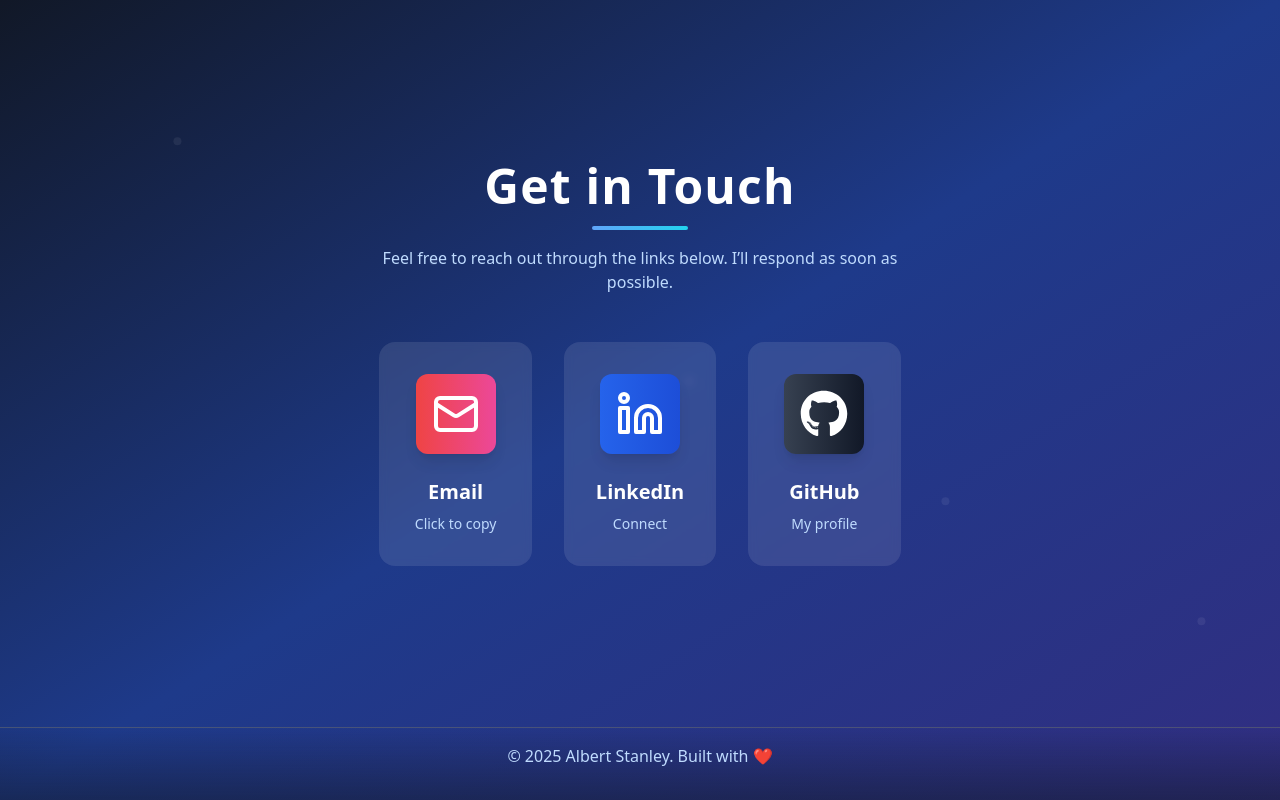
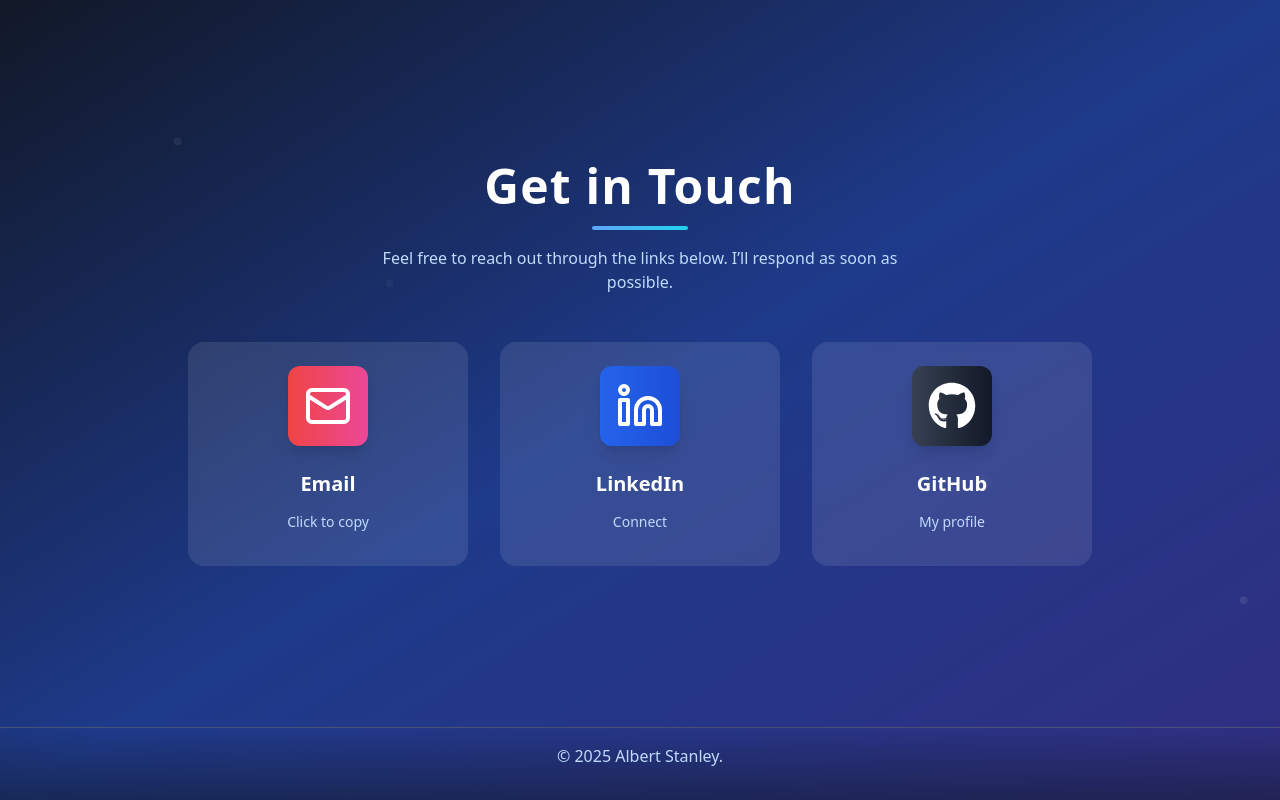
Before and after one commit to Albert-Stanley/Albert-Portfolio, a React (Vite) app: page / in a window 1280 px wide. Shown: the part 5510-6310 px from the top of the page. Built offline with nearby package versions, Linux system fonts and the light colour scheme.

Commit message:
feat: implement ContactCard component for improved contact method display; refactor ContactSection to utilize new component; update translations to remove heart icon from footer

```diff
--- /dev/null
+++ b/src/components/ContactCard.tsx
@@ -0,0 +1,83 @@
+import React from "react";
+import { motion } from "framer-motion";
+import { Check } from "lucide-react";
+import { TFunction } from "i18next";
+
+interface ContactMethod {
+  icon: React.ReactElement;
+  label: string;
+  value: string;
+  action: () => void;
+  color: string;
+  hoverColor: string;
+}
+
+interface ContactCardProps {
+  method: ContactMethod;
+  index: number;
+  emailCopied: boolean;
+  t: TFunction<"translation", undefined>;
+}
+
+const ContactCard: React.FC<ContactCardProps> = ({
+  method,
+  index,
+  emailCopied,
+  t,
+}) => {
+  const isEmailCard = method.label === "Email";
+
+  return (
+    <motion.div
+      key={method.label}
+      initial={{ opacity: 0, y: 50 }}
+      whileInView={{ opacity: 1, y: 0 }}
+      transition={{ duration: 0.6, delay: index * 0.1 }}
+      viewport={{ once: true }}
+      whileHover={{ scale: 1.05, y: -6 }}
+      whileTap={{ scale: 0.95 }}
+      onClick={method.action}
+      className="group cursor-pointer w-full max-w-[280px]"
+    >
+      <div className="bg-white/10 backdrop-blur-sm rounded-2xl p-6 flex flex-col items-center text-center hover:bg-white/20 transition-all duration-300 relative overflow-hidden h-full">
+        <div
+          className={`absolute inset-0 bg-gradient-to-br ${method.color} opacity-0 group-hover:opacity-10 transition-opacity duration-300 rounded-2xl`}
+        />
+
+        <div
+          className={`w-16 h-16 sm:w-20 sm:h-20 bg-gradient-to-r ${method.color} ${method.hoverColor} rounded-xl flex items-center justify-center text-white mb-4 sm:mb-6 group-hover:scale-110 transition-transform duration-300 shadow-lg group-hover:shadow-xl relative`}
+        >
+          {React.cloneElement(method.icon, {
+            className: "w-8 h-8 sm:w-12 sm:h-12",
+          })}
+
+          {isEmailCard && emailCopied && (
+            <motion.div
+              initial={{ scale: 0, opacity: 0 }}
+              animate={{ scale: 1, opacity: 1 }}
+              exit={{ scale: 0, opacity: 0 }}
+              className="absolute -top-2 -right-2 w-6 h-6 bg-green-500 rounded-full flex items-center justify-center border-2 border-gray-800"
+            >
+              <Check className="w-3 h-3 text-white" />
+            </motion.div>
+          )}
+        </div>
+
+        <div className="flex flex-col items-center">
+          <h3 className="text-lg sm:text-xl font-semibold text-white mb-1 group-hover:text-blue-200 transition-colors duration-200">
+            {method.label}
+          </h3>
+          <p className="text-blue-200 dark:text-blue-300 text-xs sm:text-sm group-hover:text-white transition-colors duration-200 min-h-[40px] flex items-center">
+            {isEmailCard
+              ? emailCopied
+                ? t("contact.contactcard.email_copiado")
+                : t("contact.contactcard.email")
+              : method.value}
+          </p>
+        </div>
+      </div>
+    </motion.div>
+  );
+};
+
+export default ContactCard;
--- a/src/components/ContactSection.tsx
+++ b/src/components/ContactSection.tsx
@@ -1,9 +1,10 @@
 import React, { useState } from "react";
 import { motion } from "framer-motion";
-import { Mail, Linkedin, Check } from "lucide-react";
+import { Mail, Linkedin } from "lucide-react";
 import { FaGithub } from "react-icons/fa";
 import { useTranslation } from "react-i18next";
 import { personalInfo } from "../utils/constants";
+import ContactCard from "./ContactCard";
 
 const ContactSection: React.FC = () => {
   const { t } = useTranslation();
@@ -28,7 +29,7 @@
 
   const contactMethods = [
     {
-      icon: <Mail className="w-10 h-10 sm:w-12 sm:h-12" />,
+      icon: <Mail />,
       label: "Email",
       value: personalInfo.email,
       action: copyEmailToClipboard,
@@ -36,7 +37,7 @@
       hoverColor: "hover:from-red-400 hover:to-pink-400",
     },
     {
-      icon: <Linkedin className="w-10 h-10 sm:w-12 sm:h-12" />,
+      icon: <Linkedin />,
       label: "LinkedIn",
       value: t("contact.contactcard.linkedin"),
       action: () => window.open(personalInfo.linkedin, "_blank"),
@@ -44,7 +45,7 @@
       hoverColor: "hover:from-blue-500 hover:to-blue-600",
     },
     {
-      icon: <FaGithub className="w-10 h-10 sm:w-12 sm:h-12" />,
+      icon: <FaGithub />,
       label: "GitHub",
       value: t("contact.contactcard.github"),
       action: () => window.open(personalInfo.github, "_blank"),
@@ -58,7 +59,6 @@
       id="contact"
       className="min-h-screen flex flex-col bg-gradient-to-br from-gray-900 via-blue-900 to-indigo-900 dark:from-gray-800 dark:via-gray-900 dark:to-blue-900 text-white relative overflow-hidden"
     >
-      {/* Partículas animadas */}
       <div className="absolute inset-0">
         {[...Array(5)].map((_, i) => (
           <motion.div
@@ -69,22 +69,14 @@
               y: [0, -50, 0],
               opacity: [0.2, 0.5, 0.2],
             }}
-            transition={{
-              duration: 6,
-              repeat: Infinity,
-            }}
-            style={{
-              left: `${10 + i * 20}%`,
-              top: `${20 + i * 15}%`,
-            }}
+            transition={{ duration: 6, repeat: Infinity, delay: i * 1.2 }}
+            style={{ left: `${10 + i * 20}%`, top: `${20 + i * 15}%` }}
           />
         ))}
       </div>
 
-      {/* Conteúdo principal */}
       <div className="relative z-10 flex-1 flex flex-col justify-center px-4 sm:px-6 lg:px-8">
         <div className="w-full max-w-6xl mx-auto py-20">
-          {/* Título */}
           <motion.div
             initial={{ opacity: 0, y: 20 }}
             whileInView={{ opacity: 1, y: 0 }}
@@ -102,88 +94,26 @@
             </p>
           </motion.div>
 
-          {/* Cards de contato com layout responsivo */}
-          <div className="flex justify-center">
-            {/* Layout para telas pequenas (< 630px): horizontal com cards menores */}
-            <div className="grid grid-cols-3 gap-3 max-[629px]:flex max-[629px]:justify-center max-[629px]:gap-4 min-[630px]:grid-cols-1 min-[630px]:sm:grid-cols-3 min-[630px]:gap-8">
-              {contactMethods.map((method, index) => (
-                <motion.div
-                  key={method.label}
-                  initial={{ opacity: 0, y: 50 }}
-                  whileInView={{ opacity: 1, y: 0 }}
-                  transition={{ duration: 0.6, delay: index * 0.1 }}
-                  viewport={{ once: true }}
-                  whileHover={{ scale: 1.05, y: -6 }}
-                  whileTap={{ scale: 0.95 }}
-                  onClick={method.action}
-                  className="group cursor-pointer"
-                >
-                  {/* Card com tamanhos responsivos */}
-                  <div className="bg-white/10 backdrop-blur-sm rounded-xl min-[630px]:rounded-2xl p-3 max-[629px]:p-4 min-[630px]:p-8 hover:bg-white/20 transition-all duration-300 text-center relative overflow-hidden max-[629px]:w-24 max-[629px]:h-24 min-[630px]:max-w-[280px] mx-auto">
-                    <div
-                      className={`absolute inset-0 bg-gradient-to-br ${method.color} opacity-0 group-hover:opacity-10 transition-opacity duration-300 rounded-xl min-[630px]:rounded-2xl`}
-                    />
-
-                    {/* Ícone com tamanhos responsivos */}
-                    <div
-                      className={`max-[629px]:w-8 max-[629px]:h-8 min-[630px]:w-16 min-[630px]:h-16 min-[630px]:sm:w-20 min-[630px]:sm:h-20 bg-gradient-to-r ${method.color} ${method.hoverColor} rounded-lg min-[630px]:rounded-xl flex items-center justify-center text-white mx-auto max-[629px]:mb-1 min-[630px]:mb-4 min-[630px]:sm:mb-6 group-hover:scale-110 transition-all duration-300 shadow-lg group-hover:shadow-xl relative`}
-                    >
-                      <div className="max-[629px]:text-xs min-[630px]:text-base">
-                        {React.cloneElement(method.icon, {
-                          className:
-                            "max-[629px]:w-4 max-[629px]:h-4 min-[630px]:w-10 min-[630px]:h-10 min-[630px]:sm:w-12 min-[630px]:sm:h-12",
-                        })}
-                      </div>
-
-                      {method.label === "Email" && emailCopied && (
-                        <motion.div
-                          initial={{ scale: 0, opacity: 0 }}
-                          animate={{ scale: 1, opacity: 1 }}
-                          exit={{ scale: 0, opacity: 0 }}
-                          className="absolute -top-1 -right-1 max-[629px]:w-3 max-[629px]:h-3 min-[630px]:w-6 min-[630px]:h-6 bg-green-500 rounded-full flex items-center justify-center"
-                        >
-                          <Check className="max-[629px]:w-2 max-[629px]:h-2 min-[630px]:w-3 min-[630px]:h-3 text-white" />
-                        </motion.div>
-                      )}
-                    </div>
-
-                    {/* Texto apenas para telas maiores */}
-                    <div className="max-[629px]:hidden min-[630px]:block">
-                      <h3 className="text-lg sm:text-xl font-semibold text-white mb-1 sm:mb-2 group-hover:text-blue-200 transition-colors duration-200">
-                        {method.label}
-                      </h3>
-                      <p className="text-blue-200 dark:text-blue-300 text-xs sm:text-sm group-hover:text-white transition-colors duration-200">
-                        {method.label === "Email"
-                          ? emailCopied
-                            ? t("contact.contactcard.email_copiado")
-                            : t("contact.contactcard.email")
-                          : method.value}
-                      </p>
-                    </div>
-
-                    {/* Label pequena para telas pequenas */}
-                    <div className="min-[630px]:hidden max-[629px]:block">
-                      <p className="text-[10px] text-blue-200 font-medium truncate">
-                        {method.label === "Email" && emailCopied
-                          ? "✓"
-                          : method.label.slice(0, 5)}
-                      </p>
-                    </div>
-                  </div>
-                </motion.div>
-              ))}
-            </div>
+          <div className="flex flex-wrap justify-center items-stretch gap-6 sm:gap-8">
+            {contactMethods.map((method, index) => (
+              <ContactCard
+                key={method.label}
+                method={method}
+                index={index}
+                emailCopied={emailCopied}
+                t={t}
+              />
+            ))}
           </div>
         </div>
       </div>
 
-      {/* Rodapé fixo no final para telas grandes */}
       <motion.div
-        initial={{ opacity: 0,  }}
-        whileInView={{ opacity: 1, y: 0 }}
+        initial={{ opacity: 0 }}
+        whileInView={{ opacity: 1 }}
         transition={{ duration: 0.6 }}
         viewport={{ once: true }}
-        className="relative px-4 sm:px-6 lg:px-8 pb-8 pt-4  border-t border-white/20 bg-gradient-to-t from-gray-900/50 to-transparent"
+        className="relative px-4 sm:px-6 lg:px-8 pb-8 pt-4 border-t border-white/20 bg-gradient-to-t from-gray-900/50 to-transparent"
       >
         <div className="max-w-6xl mx-auto text-center">
           <p className="text-blue-200 dark:text-blue-300 text-sm sm:text-base">
--- a/src/i18n/locales/en.json
+++ b/src/i18n/locales/en.json
@@ -76,6 +76,6 @@
       "github": "My profile",
       "linkedin": "Connect"
     },
-    "footer": "© 2025 Albert Stanley. Built with ❤️"
+    "footer": "© 2025 Albert Stanley."
   }
 }
--- a/src/i18n/locales/es.json
+++ b/src/i18n/locales/es.json
@@ -76,6 +76,6 @@
       "github": "Mi perfil",
       "linkedin": "Conectar"
     },
-    "footer": "© 2025 Albert Stanley. Desarrollado con ❤️"
+    "footer": "© 2025 Albert Stanley."
   }
 }
--- a/src/i18n/locales/pt-BR.json
+++ b/src/i18n/locales/pt-BR.json
@@ -76,6 +76,6 @@
       "github": "Meu perfil",
       "linkedin": "Conectar"
     },
-    "footer": "© 2025 Albert Stanley. Desenvolvido com ❤️"
+    "footer": "© 2025 Albert Stanley."
   }
 }
```
